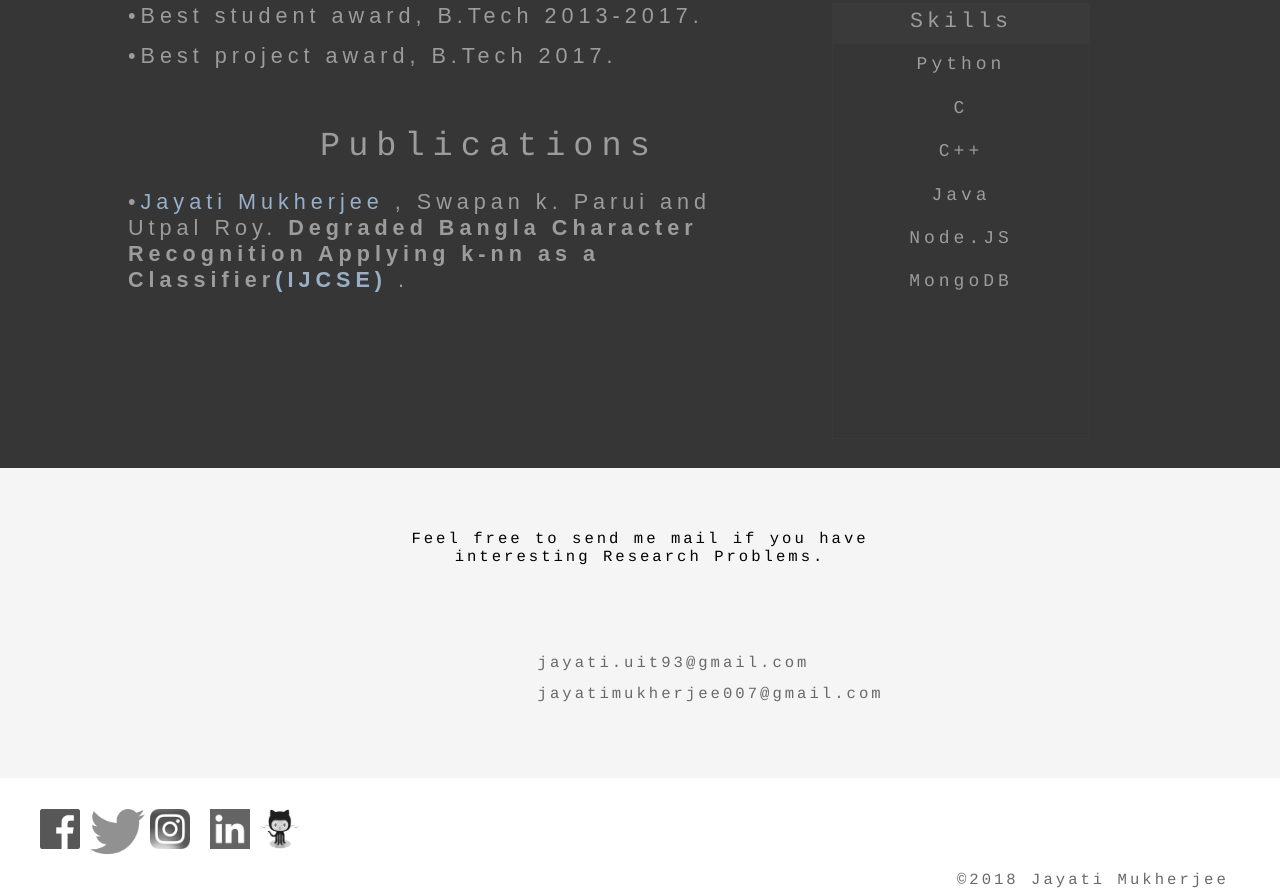
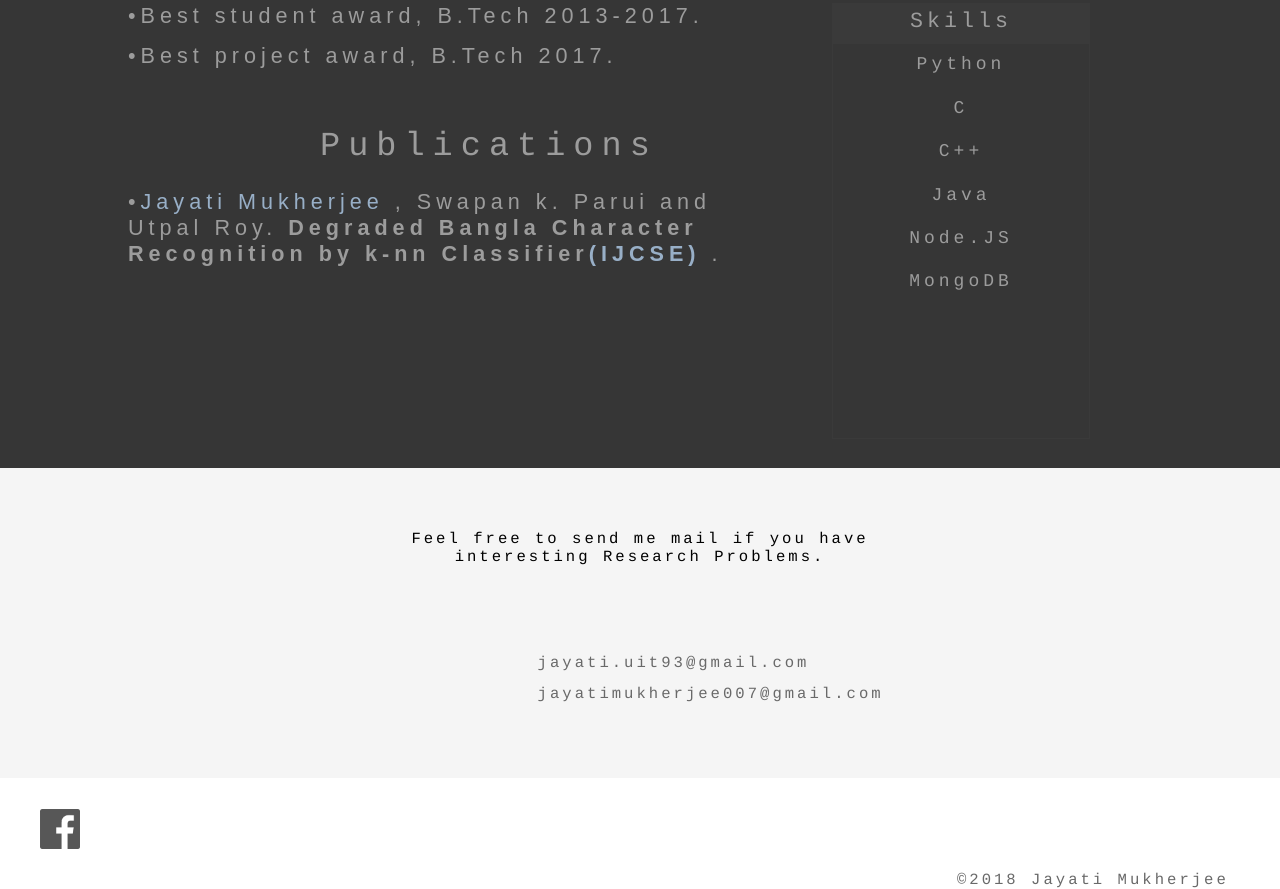
Before and after one commit to Jayati-Mukherjee/Jayati-Mukherjee.github.io, a plain HTML site: page index.html in a window 1280 px wide. Shown: the part 2006-2895 px from the top of the page. Drawn offline with Linux system fonts and the light colour scheme.

Commit message:
Update index.html

```diff
--- a/index.html
+++ b/index.html
@@ -133,7 +133,7 @@
       <p id="publication_heading" class="publication_heading">Publications</p>
 
       <div id=publication_list_box" class="publication_list_box">
-        <p id="best_student" class="best_student">•<font color="#98afc7">Jayati Mukherjee </font>, Swapan k. Parui and Utpal Roy. <b> Degraded Bangla Character Recognition Applying k-nn as a Classifier<font color="#98afc7">(IJCSE) </font> </b>.
+        <p id="best_student" class="best_student">•<font color="#98afc7">Jayati Mukherjee </font>, Swapan k. Parui and Utpal Roy. <b> Degraded Bangla Character Recognition by k-nn Classifier<font color="#98afc7">(IJCSE) </font> </b>.
         <br>
         <br>
         </p>
@@ -164,10 +164,10 @@
     <p id="mail_id" class="mail_id">jayati.uit93@gmail.com</p>
     <p id="optinal_mail_id" class="optinal_mail_id">jayatimukherjee007@gmail.com</p>
     <a href="https://www.facebook.com/d.sudip47" target="_blank"><img class="fb" id="fb" src="facebook.png" /></a>
-    <a href="https://github.com/root-sudip" target="_blank"><img class="git" id="git" src="github.png" /></a>
-    <a href="https://www.instagram.com/__sudipdas__/" target="_blank"><img class="instagram" id="instagram" src="instagram.png" /></a>
-    <a href="https://twitter.com/d_sudip47" target="_blank"><img class="twitter" id="twitter" src="twitter.png" /></a>
-    <a href="https://www.linkedin.com/in/sudip-das-4413b843/" target="_blank"><img class="linkedin" id="linkedin" src="linkedin.png" /></a>
+    <!--<a href="https://github.com/root-sudip" target="_blank"><img class="git" id="git" src="github.png" /></a> -->
+    <!-- <a href="https://www.instagram.com/__sudipdas__/" target="_blank"><img class="instagram" id="instagram" src="instagram.png" /></a>-->
+    <!--  <a href="https://twitter.com/d_sudip47" target="_blank"><img class="twitter" id="twitter" src="twitter.png" /></a>-->
+    <!--<a href="https://www.linkedin.com/in/sudip-das-4413b843/" target="_blank"><img class="linkedin" id="linkedin" src="linkedin.png" /></a>-->
 
     <p id="maid" class="maid">©2018 Jayati Mukherjee</p>
     </div>
```
